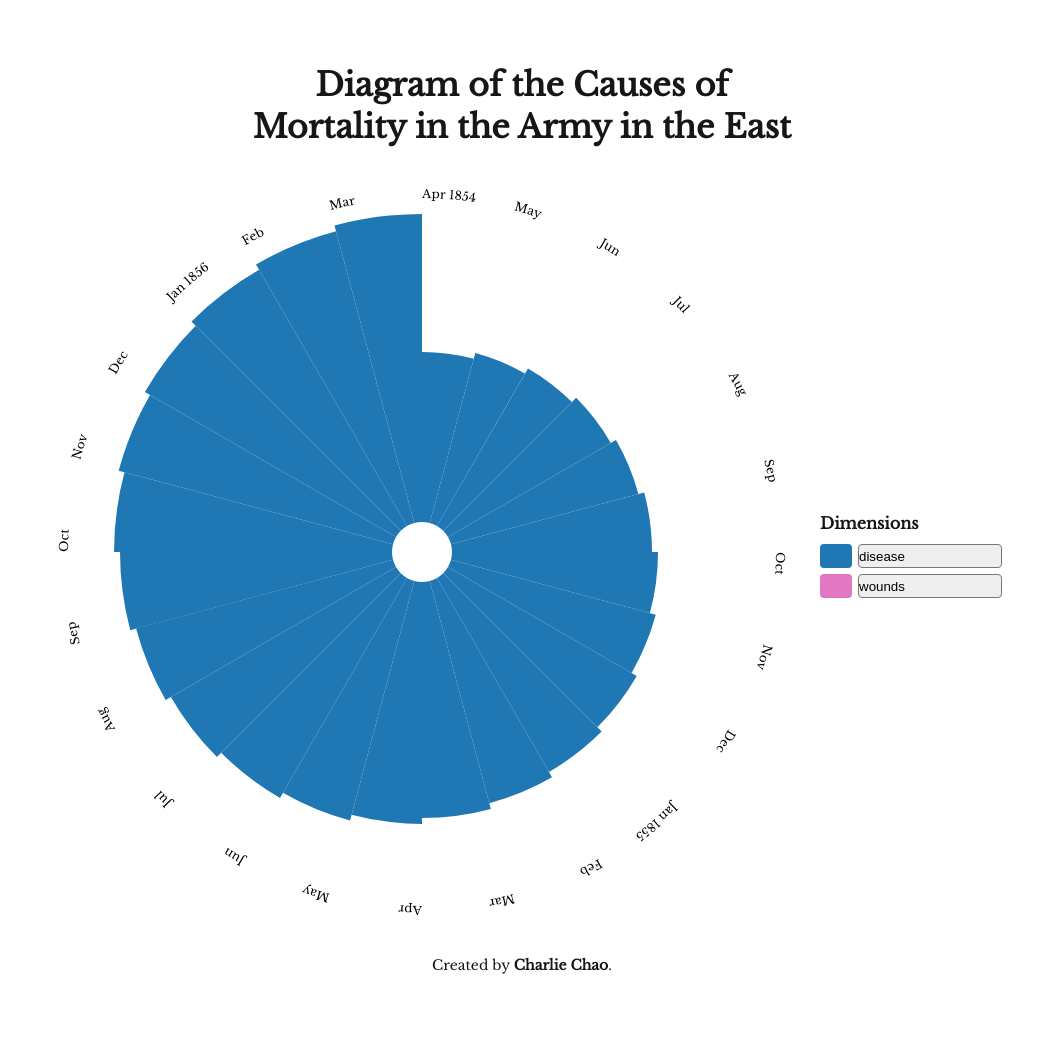
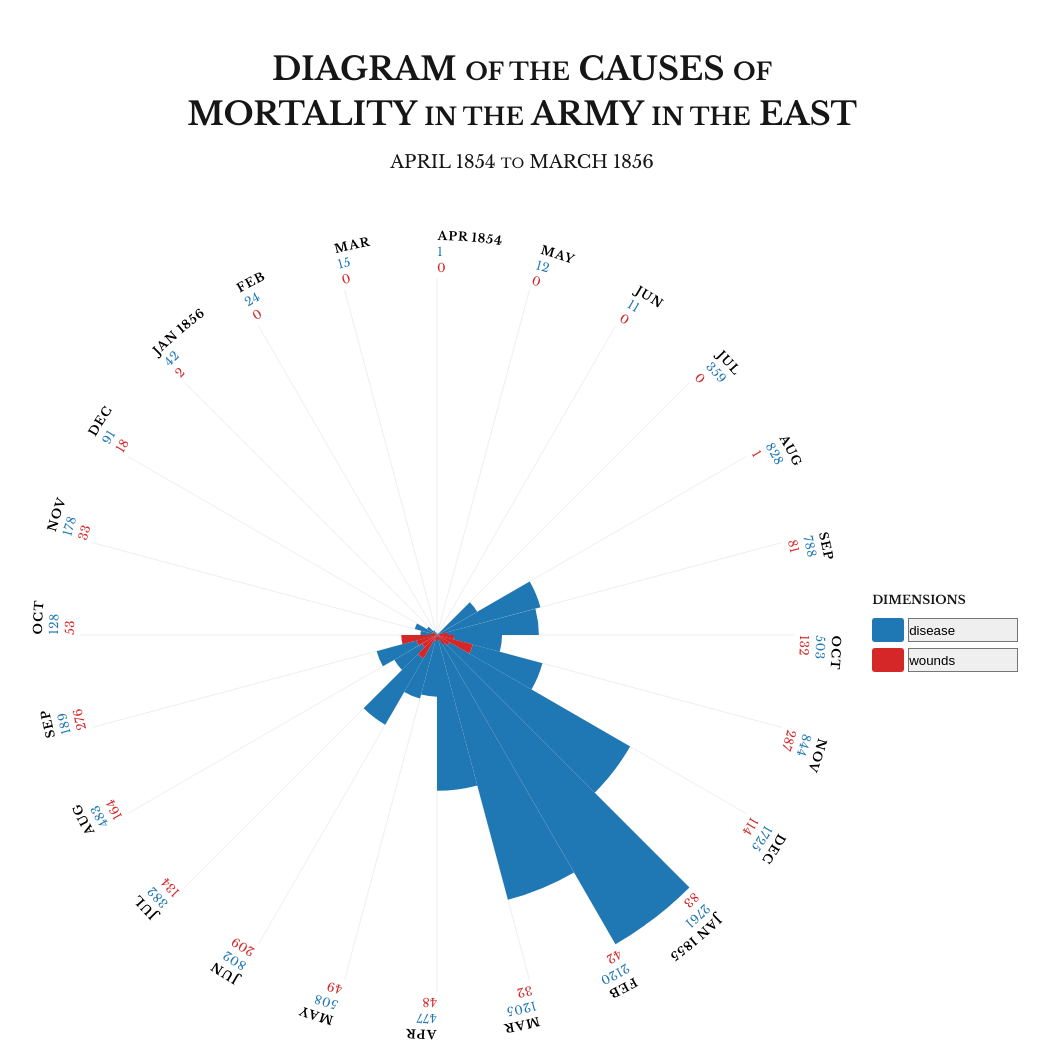
Before and after one commit to charliecm/iat355-rose-plot, a plain HTML site: page index.html in a window 1280 px wide. Shown: the top 1040 px of the page, without its empty margins (118-1167 px from the left). Before the commit the page ends 974 px from the top, so only its background shows below. Drawn offline with nearby package versions, Linux system fonts and the light colour scheme.

Commit message:
Add d3-scale. Add dimension values. Add arc lines. Refine styling.

```diff
--- a/css/styles.css
+++ b/css/styles.css
@@ -1,6 +1,59 @@
 /**
  * Stylesheet
  */
+/**
+ * Settings
+ */
+/**
+ * Functions
+ */
+/* http://meyerweb.com/eric/tools/css/reset/
+   v2.0 | 20110126
+   License: none (public domain)
+*/
+html, body, div, span, applet, object, iframe,
+h1, h2, h3, h4, h5, h6, p, blockquote, pre,
+a, abbr, acronym, address, big, cite, code,
+del, dfn, em, img, ins, kbd, q, s, samp,
+small, strike, strong, sub, sup, tt, var,
+b, u, i, center,
+dl, dt, dd, ol, ul, li,
+fieldset, form, label, legend,
+table, caption, tbody, tfoot, thead, tr, th, td,
+article, aside, canvas, details, embed,
+figure, figcaption, footer, header, hgroup,
+menu, nav, output, ruby, section, summary,
+time, mark, audio, video {
+  margin: 0;
+  padding: 0;
+  border: 0;
+  font-size: 100%;
+  font: inherit;
+  vertical-align: baseline; }
+
+/* HTML5 display-role reset for older browsers */
+article, aside, details, figcaption, figure,
+footer, header, hgroup, menu, nav, section {
+  display: block; }
+
+body {
+  line-height: 1; }
+
+ol, ul {
+  list-style: none; }
+
+blockquote, q {
+  quotes: none; }
+
+blockquote:before, blockquote:after,
+q:before, q:after {
+  content: '';
+  content: none; }
+
+table {
+  border-collapse: collapse;
+  border-spacing: 0; }
+
 *, *:before, *:after {
   box-sizing: border-box; }
 
@@ -9,7 +62,7 @@ html {
   font-size: 100%; }
 
 body {
-  margin: 0 1rem;
+  margin: 0;
   height: 100%;
   background-color: white;
   font-family: "Libre Baskerville", serif;
@@ -22,21 +75,22 @@ header, footer {
   text-align: center; }
 
 header {
-  margin: 0 auto;
+  margin: 3rem auto 0 auto;
   padding-top: 4rem;
-  max-width: 35rem; }
+  max-width: 45rem; }
 
 footer {
-  margin: 1.5rem 0 3rem 0;
+  margin-bottom: 6rem;
   font-size: 0.875rem; }
 
-p, h1 {
-  margin-top: 0; }
+p, h1, h2 {
+  margin-top: 0;
+  margin-bottom: 1.125rem; }
 
 h1 {
   font-size: 2rem;
-  line-height: 2.625rem;
-  margin-bottom: 1.5rem; }
+  font-weight: bold;
+  line-height: 2.625rem; }
 
 p {
   margin-bottom: 1.125rem; }
@@ -48,40 +102,97 @@ a {
   a:hover {
     text-decoration: underline; }
 
-#canvas {
-  flex: auto;
-  overflow: hidden;
+.wrap {
+  padding: 0 1rem; }
+
+.title {
+  font-size: 1.5rem;
+  line-height: 2rem;
+  margin-bottom: 0.75rem;
+  text-transform: uppercase; }
+  @media only screen and (min-width: 796px) {
+    .title {
+      font-size: 2rem;
+      line-height: 2.625rem; } }
+
+.subtitle {
+  font-size: 0.875rem;
+  line-height: 1.125rem;
+  text-transform: uppercase; }
+  @media only screen and (min-width: 796px) {
+    .subtitle {
+      font-size: 1.125rem;
+      line-height: 1.5rem; } }
+
+.small {
+  font-size: 0.75em; }
+
+.canvas {
+  min-width: 37.5rem; }
+
+.canvas-wrap {
+  overflow-x: auto;
+  overflow-y: hidden;
+  margin-left: -1rem;
+  margin-right: -1rem;
+  padding-bottom: 0.75rem;
+  width: 100%; }
+  @media only screen and (min-width: 796px) {
+    .canvas-wrap {
+      margin-left: 0;
+      margin-right: 0;
+      padding-bottom: 0; } }
+
+.diagram__date {
+  font-weight: bold;
+  text-transform: uppercase;
+  font-size: 0.75rem; }
+
+.diagram__value {
   font-size: 0.75rem; }
 
 main {
-  margin: 0 auto;
+  overflow: hidden;
+  margin: 3rem auto 4rem auto;
   display: flex;
-  max-width: 60rem; }
+  max-width: 64rem;
+  flex-direction: column; }
+  @media only screen and (min-width: 796px) {
+    main {
+      flex-direction: row; } }
 
 .legends {
   display: flex;
-  padding-left: 1.125rem;
-  width: 12.5rem;
   justify-content: center;
-  flex-direction: column; }
+  flex-direction: column;
+  margin: 0 auto;
+  padding-top: 1.5rem;
+  width: 12.5rem; }
+  @media only screen and (min-width: 796px) {
+    .legends {
+      padding-top: 0;
+      padding-left: 1.5rem; } }
 
 .legends__item {
   display: flex;
   margin-bottom: 0.375rem; }
 
 .legends__title {
-  font-size: 1rem; }
+  margin-bottom: 0.75rem;
+  font-size: 0.75rem;
+  font-weight: bold;
+  text-transform: uppercase; }
 
 .legends__color {
   flex-shrink: 0;
-  margin-right: 0.375rem;
-  border-radius: 0.25rem;
+  margin-right: 0.25rem;
+  border-radius: 0.1875rem;
   width: 2rem;
-  height: 1.5rem; }
+  height: 1.5rem;
+  vertical-align: top; }
 
 .legends__select {
   display: block;
-  border-radius: 0.25rem;
   width: 100%;
   height: 1.5rem;
   appearance: none; }
--- a/index.html
+++ b/index.html
@@ -2,17 +2,22 @@
 <html>
 <head>
 	<title>Rose Plot Diagram</title>
-	<link href="https://fonts.googleapis.com/css?family=Libre+Baskerville" rel="stylesheet">
+	<link href="https://fonts.googleapis.com/css?family=Libre+Baskerville:400,700" rel="stylesheet">
 	<link href="css/styles.css" rel="stylesheet">
 </head>
 <body>
-	<header>
-		<h1>
-			Diagram of the Causes of Mortality in the Army in the East
+	<header class="wrap">
+		<h1 class="title">
+			Diagram <span class="small">of the</span> Causes <span class="small">of</span> Mortality <span class="small">in the</span> Army <span class="small">in the</span> East
 		</h1>
+		<p class="subtitle">
+			April 1854 <span class="small">to</span> March 1856
+		</p>
 	</header>
-	<main>
-		<div id="canvas"></div>
+	<main class="wrap">
+		<div class="canvas-wrap">
+			<div id="canvas" class="canvas"></div>
+		</div>
 		<div class="legends">
 			<h2 class="legends__title">
 				Dimensions
@@ -27,7 +32,7 @@
 			</div>
 		</div>
 	</main>
-	<footer>
+	<footer class="wrap">
 		<p>
 			Created by <a href="https://twitter.com/@charliecm">Charlie Chao</a>.
 		</p>
@@ -35,6 +40,7 @@
 	<script src="js/d3.min.js"></script>
 	<script src="js/d3-selection-multi.v1.min.js"></script>
 	<script src="js/d3-shape.v1.min.js"></script>
+	<script src="js/d3-scale.v1.min.js"></script>
 	<script src="js/main.js"></script>
 	<script>document.write('<script src="http://' + (location.host || 'localhost').split(':')[0] + ':35729/livereload.js?snipver=1"></' + 'script>')</script>
 </body>
--- a/js/main.js
+++ b/js/main.js
@@ -13,10 +13,13 @@
 	var canvas = document.getElementById('canvas'),
 		svg = d3.select(canvas).append('svg'),
 		arc = d3.arc(),
-		gWrap, gDataArcs, gLabelArcs, gLabels,
+		gWrap,
+		gArcLines, gDataArcs1, gDataArcs2, gLabelArcs,
+		gDates, gValues1, gValues2,
 		labelArcPrefix = 'labelArc',
+		lineColor = '#EEE',
 		dimensionColor1 = '#1F77B4',
-		dimensionColor2 = '#E377C2',
+		dimensionColor2 = '#D62728',
 		dimensionSelect1 = document.getElementById('dimension-1-select'),
 		dimensionSelect2 = document.getElementById('dimension-2-select');
 
@@ -77,42 +80,92 @@
 	// Setup diagram canvas
 	function setupDiagram() {
 		gWrap = svg.append('g');
-		gDataArcs = gWrap.append('g');
+		gArcLines = gWrap.append('g');
+		gDataArcs1 = gWrap.append('g');
+		gDataArcs2 = gWrap.append('g');
 		gLabelArcs = gWrap.append('g');
-		gLabels = gWrap.append('g');
+		gDates = gWrap.append('g');
+		gValues1 = gWrap.append('g');
+		gValues2 = gWrap.append('g');
 	}
 
 	// Draws the diagram
 	function redraw() {
 		var width = canvas.clientWidth,
 			radius = width / 2,
-			radiusMax = radius - 32,
+			radiusMax = radius - 54,
+			segmentAngle = Math.PI / 12,
 			dimension1 = dimensionSelect1.value,
-			dimension2 = dimensionSelect2.value;
-		console.log('Redraw:', dimension1, dimension2);
+			dimension2 = dimensionSelect2.value,
+			max = d3.max(data, function(d) {
+				return Math.max(d[dimension1], d[dimension2]);
+			}),
+			scale = d3.scaleLinear().domain([0, max]).range([0, radiusMax]),
+			prevYear;
 		// Resize
 		svg.attrs({
 			width: width,
 			height: width
 		});
 		gWrap.attr('transform', 'translate(' + radius + ', ' + radius +')');
-		// Data arcs
-		gDataArcs.selectAll('path')
+		// Arc lines
+		gArcLines.selectAll('line')
+			.data(data)
+			.enter()
+				.append('line')
+			.merge(gArcLines.selectAll('line'))
+				.attrs({
+					x1: 0,
+					y1: 0,
+					x2: function(d, i) {
+						return Math.cos(i * segmentAngle - Math.PI/2) * radiusMax;
+					},
+					y2: function(d, i) {
+						return Math.sin(i * segmentAngle - Math.PI/2) * radiusMax;
+					},
+					stroke: lineColor
+				})
+			.exit().remove();
+		// Data arcs (dimension 1)
+		gDataArcs1.selectAll('path')
 			.data(data)
 			.enter()
 				.append('path')
-			.merge(gDataArcs.selectAll('path'))
+			.merge(gDataArcs1.selectAll('path'))
 				.attrs({
 					d: function(d, i) {
-						var r = Math.PI / 12;
+						var d1 = d[dimension1],
+							d2 = d[dimension2],
+							isLarger = d1 > d2;
 						return arc({
-							innerRadius: 30,
-							outerRadius: Math.min(200 + i * 6, radiusMax),
-							startAngle: i * r,
-							endAngle: i * r + r
+							innerRadius: scale(isLarger ? d2 : 0),
+							outerRadius: scale(d1),
+							startAngle: i * segmentAngle,
+							endAngle: i * segmentAngle + segmentAngle
 						});
 					},
 					fill: dimensionColor1
+				})
+			.exit().remove();
+		// Data arcs (dimension 2)
+		gDataArcs2.selectAll('path')
+			.data(data)
+			.enter()
+				.append('path')
+			.merge(gDataArcs2.selectAll('path'))
+				.attrs({
+					d: function(d, i) {
+						var d1 = d[dimension1],
+							d2 = d[dimension2],
+							isLarger = d2 > d3;
+						return arc({
+							innerRadius: scale(isLarger ? d1 : 0),
+							outerRadius: scale(d2),
+							startAngle: i * segmentAngle,
+							endAngle: i * segmentAngle + segmentAngle
+						});
+					},
+					fill: dimensionColor2
 				})
 			.exit().remove();
 		// Label arcs
@@ -126,27 +179,27 @@
 						return labelArcPrefix + i;
 					},
 					d: function(d, i) {
-						var r = Math.PI / 12;
 						return arc({
 							innerRadius: 0,
 							outerRadius: radiusMax,
-							startAngle: i * r,
-							endAngle: i * r + r
+							startAngle: i * segmentAngle,
+							endAngle: i * segmentAngle + segmentAngle
 						});
 					},
 					fill: 'none'
 				})
 			.exit().remove();
-		// Labels
-		var prevYear;
-		gLabels.selectAll('text')
+		// Dates
+		gDates.selectAll('textPath').remove();
+		gDates.selectAll('text')
 			.data(data)
 			.enter()
 				.append('text')
-			.merge(gLabels.selectAll('text'))
-				.attr('dy', -6)
+			.merge(gDates.selectAll('text'))
+				.attr('dy', -38)
 				.append('textPath')
 					.attrs({
+						class: 'diagram__date',
 						href: function(d, i) {
 							return '#' + labelArcPrefix + i;
 						}
@@ -160,6 +213,48 @@
 						return label;
 					})
 			.exit().remove();
+		// Dimension 1 values
+		gValues1.selectAll('textPath').remove();
+		gValues1.selectAll('text')
+			.data(data)
+			.enter()
+				.append('text')
+			.merge(gValues1.selectAll('text'))
+				.attr('dy', -22)
+				.append('textPath')
+					.attrs({
+						class: 'diagram__value',
+						fill: dimensionColor1,
+						href: function(d, i) {
+							return '#' + labelArcPrefix + i;
+						}
+					})
+					.attr('class', 'diagram__value')
+					.text(function(d, i) {
+						return d[dimension1];
+					})
+			.exit().remove();
+		// Dimension 2 values
+		gValues2.selectAll('textPath').remove();
+		gValues2.selectAll('text')
+			.data(data)
+			.enter()
+				.append('text')
+			.merge(gValues2.selectAll('text'))
+				.attr('dy', -6)
+				.append('textPath')
+					.attrs({
+						class: 'diagram__value',
+						fill: dimensionColor2,
+						href: function(d, i) {
+							return '#' + labelArcPrefix + i;
+						}
+					})
+					.text(function(d, i) {
+						return d[dimension2];
+					})
+			.exit().remove();
+		console.log('Redraw:', dimension1, dimension2);
 	}
 
 	// Fetches and parses the data
```
Also changed, not shown: js/d3-scale.v1.min.js (added).
